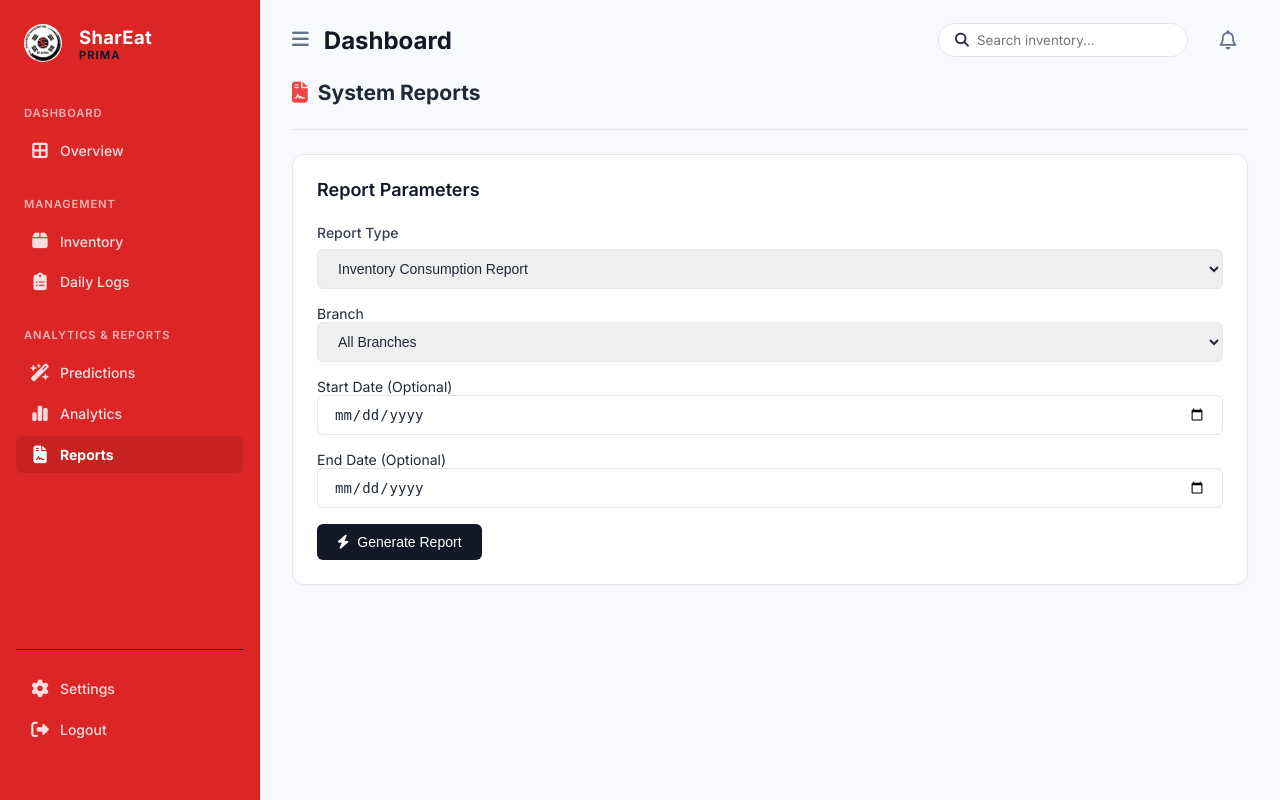
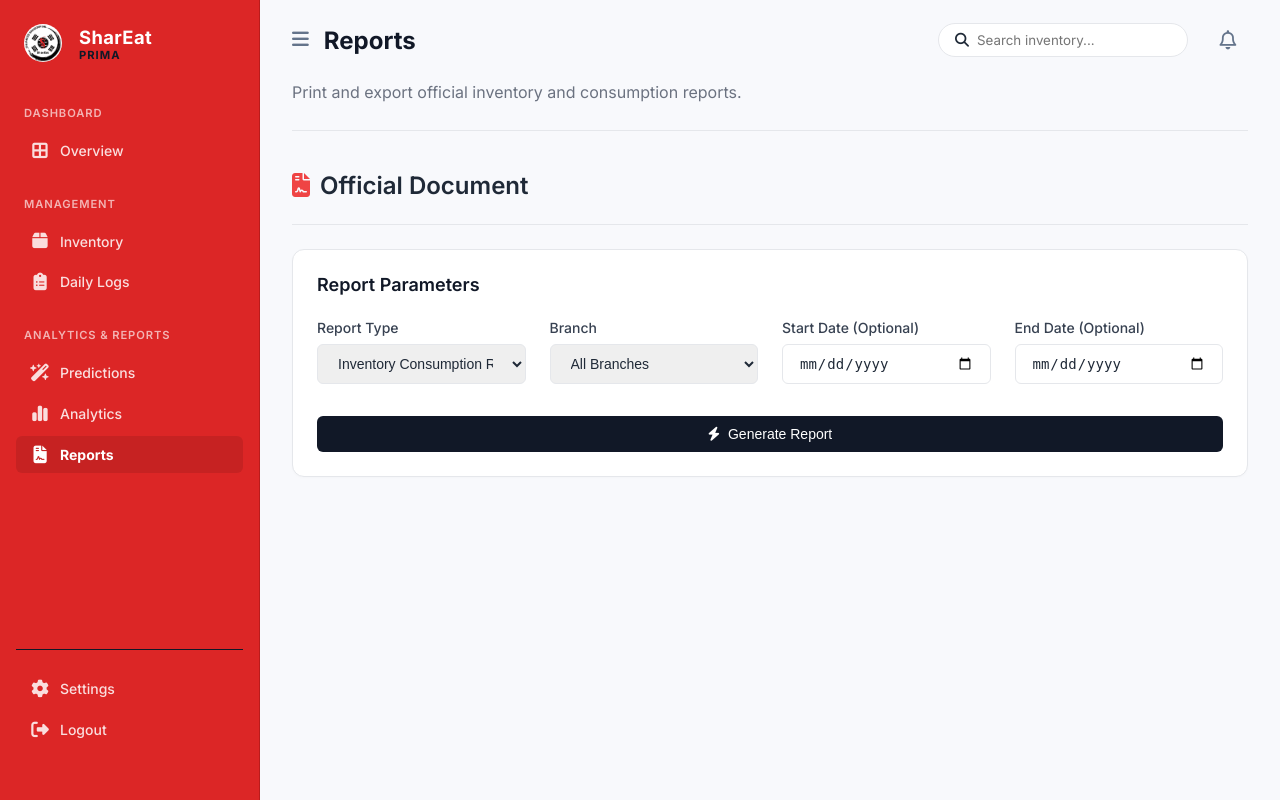
Before and after one commit to excesting/shareitV1, a Flask app: page /reports in a window 1280 px wide. Run offline with Flask 3, Linux system fonts and the light colour scheme; the visitor is signed in with stand-in values (Sample User, id 1); data that the repository does not hold is empty; parts of the project's set-up code (start-up, migrations or seed data) failed here and were passed over; some libraries are stand-ins or nearby versions.

Commit message:
Enhance reports.html with page title and export option
Updated report template to include page title and export button.

```diff
--- a/templates/reports.html
+++ b/templates/reports.html
@@ -1,14 +1,27 @@
 {% extends "base.html" %}
+
 {% block title %}Reports{% endblock %}
+{% block page_title %}Reports{% endblock %}
 
 {% block content %}
+<div class="page-hero">
+    <p class="page-hero-subtitle">
+        Print and export official inventory and consumption reports.
+    </p>
+</div>
+
 <div class="d-flex justify-between items-center mb-6" style="border-bottom: 1px solid var(--gray-200); padding-bottom: 1.5rem;">
-    <h2 style="margin: 0; display: flex; align-items: center; gap: 10px;">
-        <i class="fas fa-file-contract text-primary"></i> System Reports
+    <h2 style="margin: 0; display: flex; align-items: center; gap: 10px; font-size: 1.5rem; font-weight: 600;">
+        <i class="fas fa-file-contract text-primary"></i> Official Document
     </h2>
-    <button id="btnPrintReport" class="btn btn-secondary d-none" onclick="printOfficialReport()">
+    <div class="d-flex" style="gap: 10px;">
+        <button type="button" class="btn btn-secondary d-none" id="btnOfficialPrint" onclick="printOfficialReport()">
             <i class="fas fa-print"></i> Print Report
         </button>
+        <button type="button" id="btnExportReport" class="btn btn-primary d-none">
+            <i class="fas fa-download"></i> Export CSV
+        </button>
+    </div>
 </div>
 
 <div class="card mb-4" id="reportControls">
@@ -17,8 +30,7 @@
     </div>
     <div class="p-3">
         <form id="reportForm">
-            <div class="row">
-                <div class="col-md-3">
+            <div class="grid grid-4">
                 <div class="form-group">
                     <label class="form-label">Report Type</label>
                     <select id="repType" class="form-control" required>
@@ -27,10 +39,8 @@
                         <option value="inventory_status">Inventory Status Report</option>
                     </select>
                 </div>
-                </div>
-                <div class="col-md-3">
                 <div class="form-group">
-                        <label>Branch</label>
+                    <label class="form-label">Branch</label>
                     <select class="form-control" id="repBranch">
                         {% if session.get('role') == 'admin' %}
                             <option value="all">All Branches</option>
@@ -45,22 +55,17 @@
                         {% endif %}
                     </select>
                 </div>
-                </div>
-                <div class="col-md-3">
                 <div class="form-group">
-                        <label>Start Date (Optional)</label>
+                    <label class="form-label">Start Date (Optional)</label>
                     <input type="date" class="form-control" id="repStartDate">
                 </div>
-                </div>
-                <div class="col-md-3">
                 <div class="form-group">
-                        <label>End Date (Optional)</label>
+                    <label class="form-label">End Date (Optional)</label>
                     <input type="date" class="form-control" id="repEndDate">
                 </div>
             </div>
-            </div>
-            <div class="mt-3">
-                <button type="submit" class="btn btn-primary">
+            <div class="mt-4">
+                <button type="submit" class="btn btn-primary w-full">
                     <i class="fas fa-bolt"></i> Generate Report
                 </button>
             </div>
@@ -69,7 +74,7 @@
 </div>
 
 <div class="card d-none" id="reportOutputCard">
-    <div class="card-header d-flex justify-content-between align-items-center">
+    <div class="card-header d-flex justify-between items-center">
         <h3 class="card-title" id="reportOutputTitle">Report Output</h3>
         <span class="badge badge-info" id="reportTimestamp"></span>
     </div>
```
Lines whose indentation alone changed are shown as unchanged.
